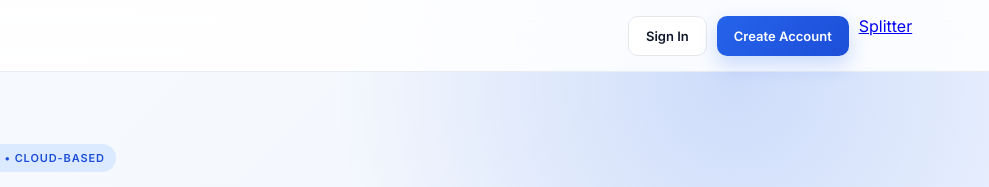
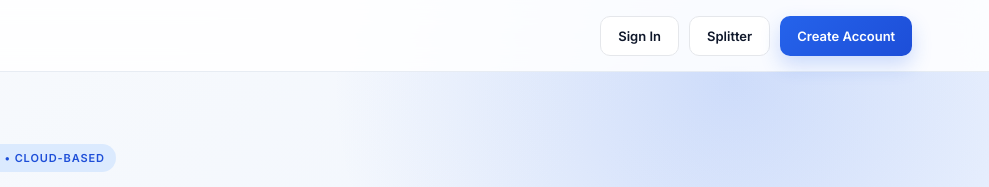
Before and after one commit to nabeng1/Nabenginvoice, a website built with Vite: page index.html in a window 1280 px wide. Shown: the top 187 px of the page, 291-1280 px from the left. Built offline with nearby package versions, Linux system fonts and the light colour scheme; a web font is replaced by a local one.

Commit message:
Update index.html

```diff
--- a/index.html
+++ b/index.html
@@ -14,7 +14,7 @@
 <section class="ni-screen ni-landing" id="landingScreen">
 <nav class="ni-nav">
 <div class="ni-logo"><img class="ni-brand-logo" data-ni-brand-logo src="/assets/nabeng-invoice-logo.png" alt="Nabeng Invoice logo"><span>Nabeng Invoice</span></div>
-<div class="ni-nav-actions"><button class="ni-btn ni-btn-outline" id="landingSignIn">Sign In</button><button class="ni-btn ni-btn-primary" id="landingSignUp">Create Account</button><a href="income.html" id="landingSignIn"> Splitter</a></div>
+<div class="ni-nav-actions"><button class="ni-btn ni-btn-outline" id="landingSignIn">Sign In</button><button class="ni-btn ni-btn-outline" id="landingSignIn" href="income.html">Splitter</button><button class="ni-btn ni-btn-primary" id="landingSignUp">Create Account</button></div>
 </nav>
 <div class="ni-hero">
 <div>
```
